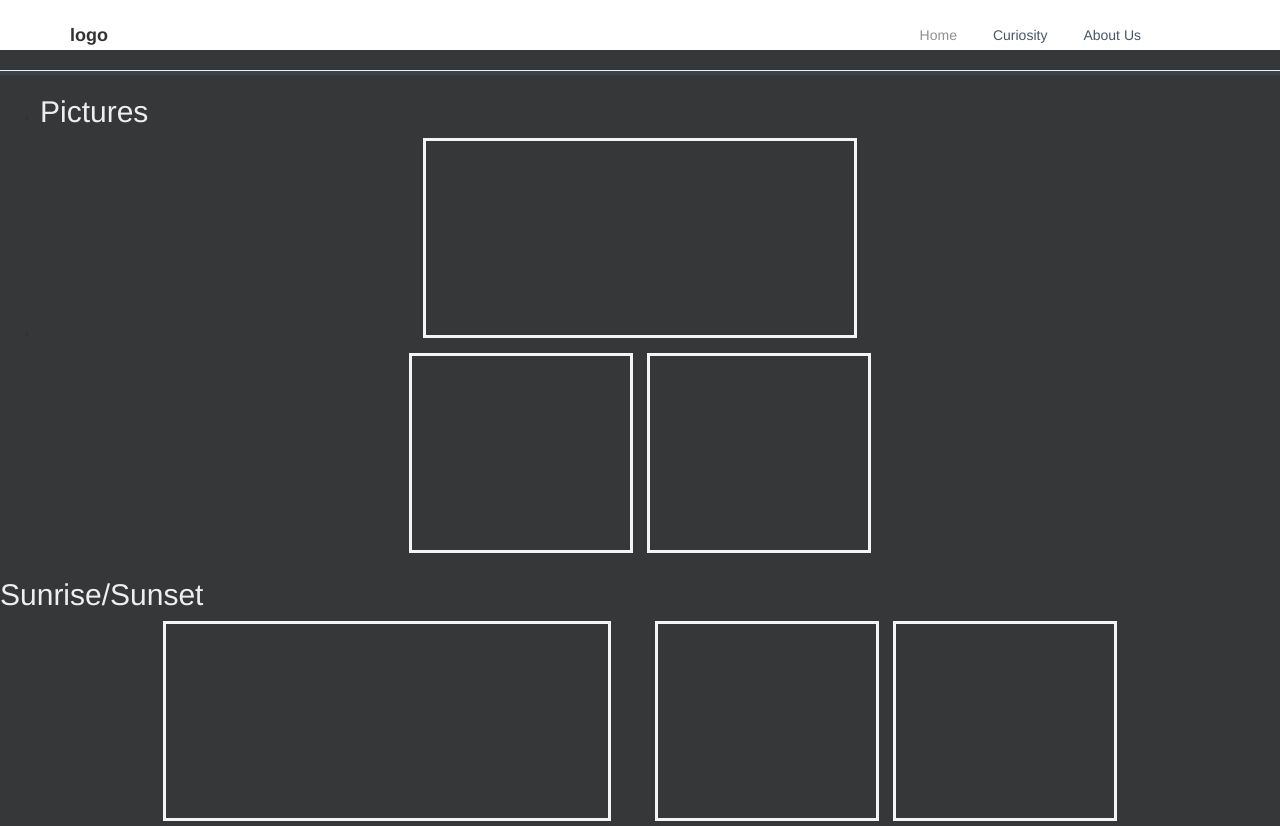
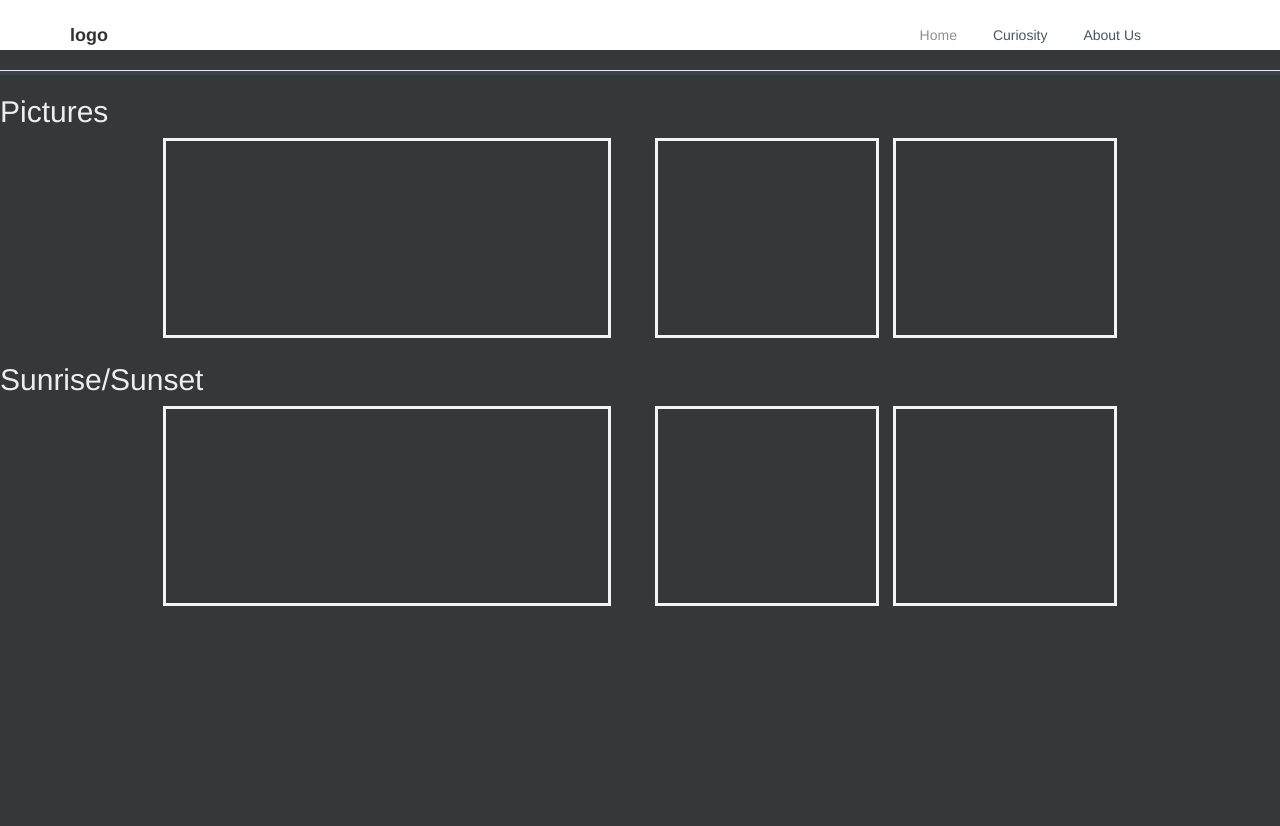
Before and after one commit to adriennekarnoski/curious_about_curiosity, a website: page public/indexstyled.html in a window 1280 px wide. After the commit the page ends 800 px from the top, so only its background shows below. Drawn offline with Linux system fonts and the light colour scheme.

Commit message:
removed li

```diff
--- a/public/assets/css/styles.css
+++ b/public/assets/css/styles.css
@@ -4,6 +4,9 @@ article, aside, details, figcaption, figure, footer, header, hgroup, main, menu,
 section div {
   border:solid;
   color:#f2f5f8;
+}
+h2{
+  display:
 }
 
 #roverImgSection {
--- a/public/indexstyled.html
+++ b/public/indexstyled.html
@@ -37,10 +37,10 @@
     </div>
     <hr style="background-color:#37434d;height:4px;">
     <section id="main">
-<ul>
-        <li><h2 style="color:#eeeeee;width:0px;">Pictures</h2></li>
-        <li><div id="roverImgSection"></div></li>
-</ul>
+
+        <h2 style="color:#eeeeee;width:0px;">Pictures</h2>
+      <div id="roverImgSection"></div>
+
         <div id="maxTempSection" style="margin-left:0px;"></div>
         <div id="minTempSection"></div>
         <h2 style="color:#eeeeee;width:0px;">Sunrise/Sunset</h2>
```
Also changed, not shown: public/assets/css/Navigation-Clean1.css (line endings or trailing spaces).
